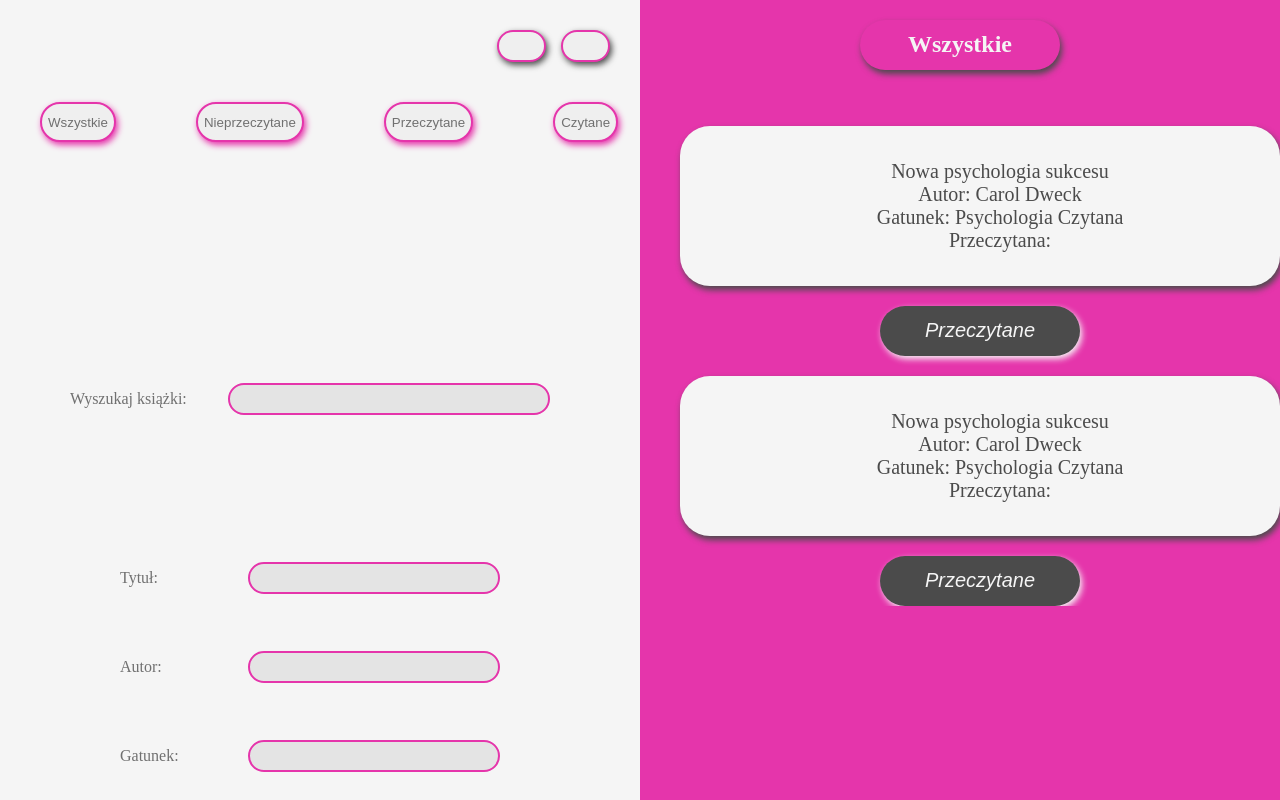
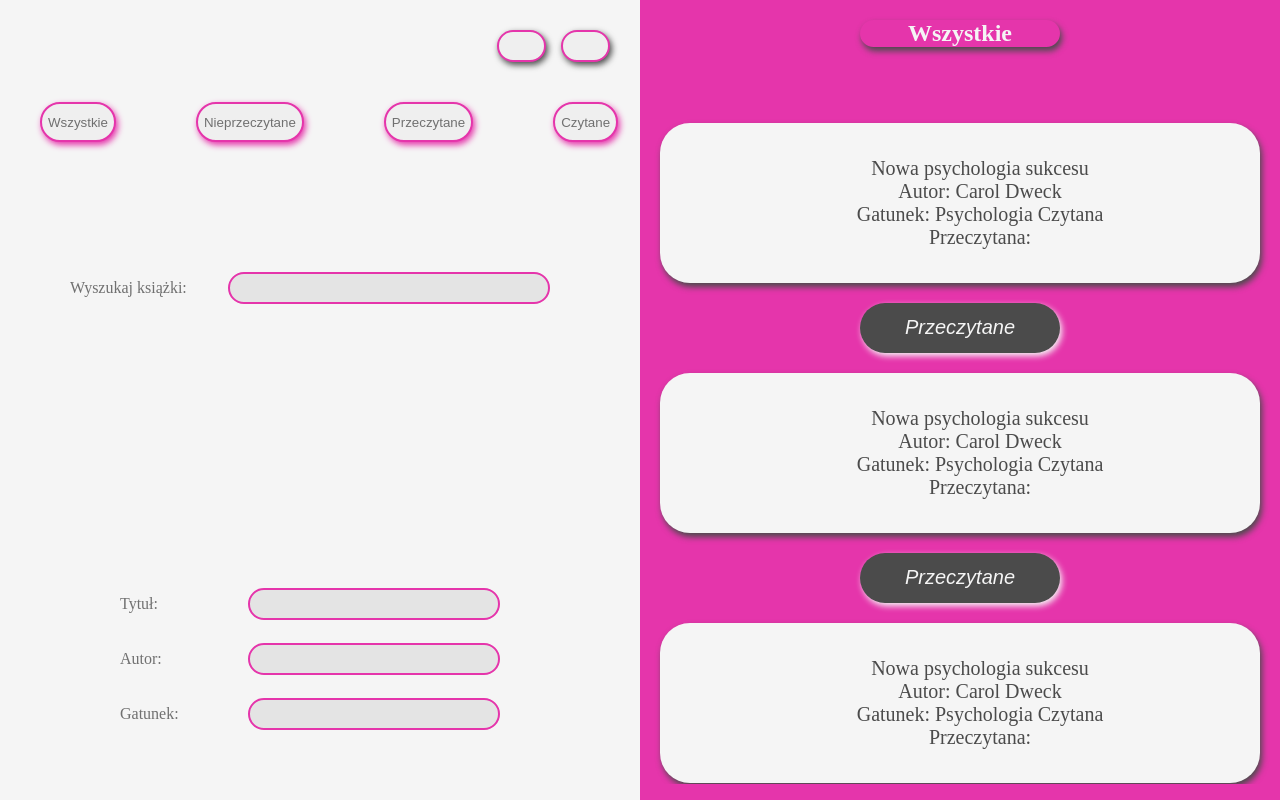
Before and after one commit to Fanki11er/Personal-books-library, a React (Create React App) app: page / in a window 1280 px wide. Built offline with nearby package versions, Linux system fonts and the light colour scheme.

Commit message:
Made small fixes in layout

```diff
--- a/src/App.tsx
+++ b/src/App.tsx
@@ -10,6 +10,7 @@ import BooksList from "./Components/BooksList/BooksList";
 const Wrapper = styled.div`
   width: 100%;
   display: flex;
+  min-height: 100vh;
 `;
 
 const LeftWrapper = styled.div`
--- a/src/Components/BooksList/BooksList.tsx
+++ b/src/Components/BooksList/BooksList.tsx
@@ -8,6 +8,7 @@ const ListsWrapper = styled.div`
   background-color: #e535ab;
   text-align: center;
   align-items: center;
+  height: 100vh;
 `;
 
 const ButtonList = styled.button`
@@ -24,7 +25,7 @@ const ButtonList = styled.button`
 
 const Lists = styled.ul`
   overflow-y: scroll;
-  max-height: 500px;
+  padding: 20px 0;
 `;
 
 const InsideLists = styled.ul`
--- a/src/Components/Input/Input.tsx
+++ b/src/Components/Input/Input.tsx
@@ -7,7 +7,7 @@ interface Wrapper {
 const InputWrapper = styled.div`
   display: flex;
   width: ${(props: Wrapper) => (props.smaller ? "400px" : "500px")};
-  height: 100%;
+  height: 55px;
   justify-content: space-between;
   align-items: center;
 `;
@@ -25,7 +25,7 @@ const FormInput = styled.input`
   font-size: 18px;
   text-align: center;
   background-color: #e4e4e4;
-  margin: 20px;
+  margin: 5px 20px;
 `;
 
 interface Props {
--- a/src/themes/GlobalStyle.ts
+++ b/src/themes/GlobalStyle.ts
@@ -7,6 +7,7 @@ const GlobalStyle = createGlobalStyle`
 
     body{
         width: 100%;
+        height: 100%;
         margin: 0;
         padding: 0;
         overflow-x: hidden;
```
